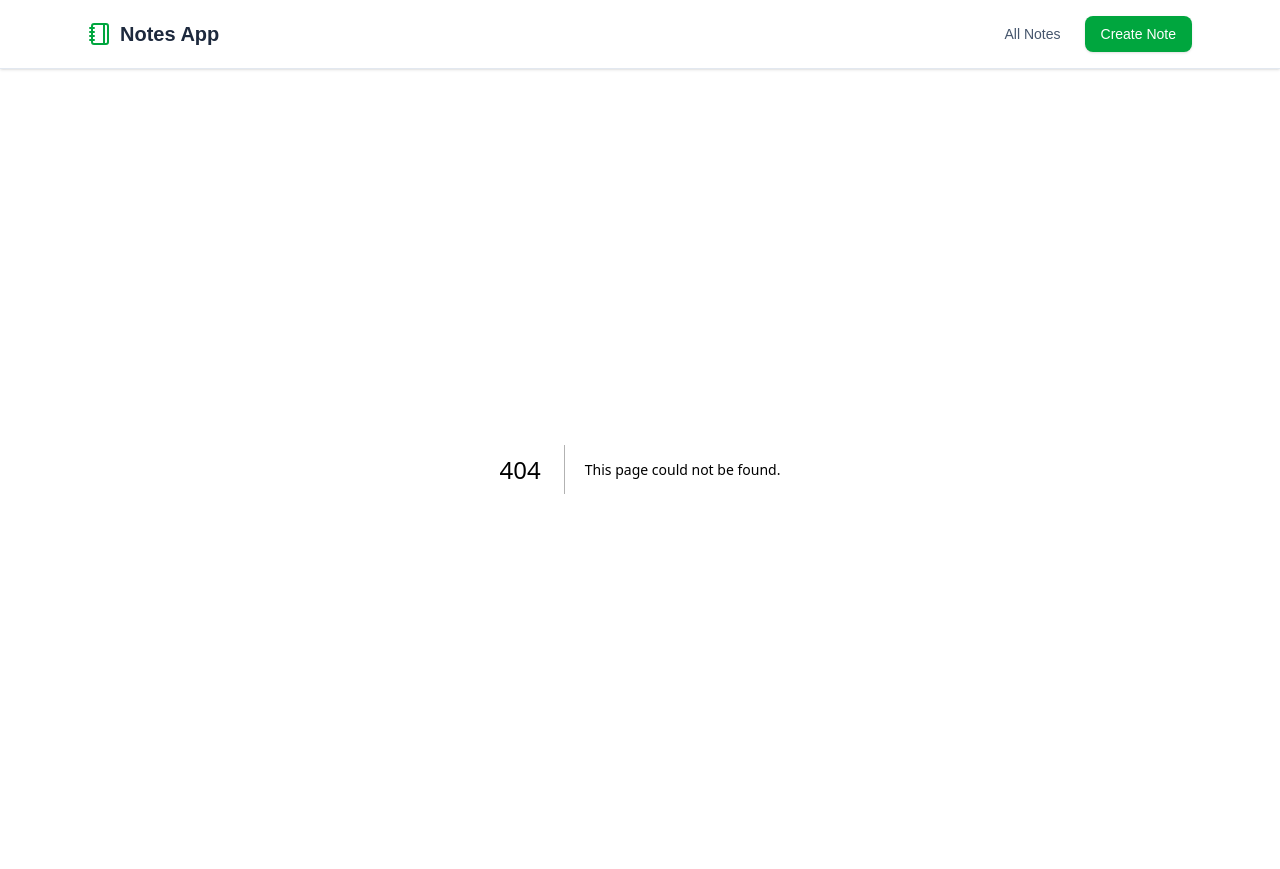
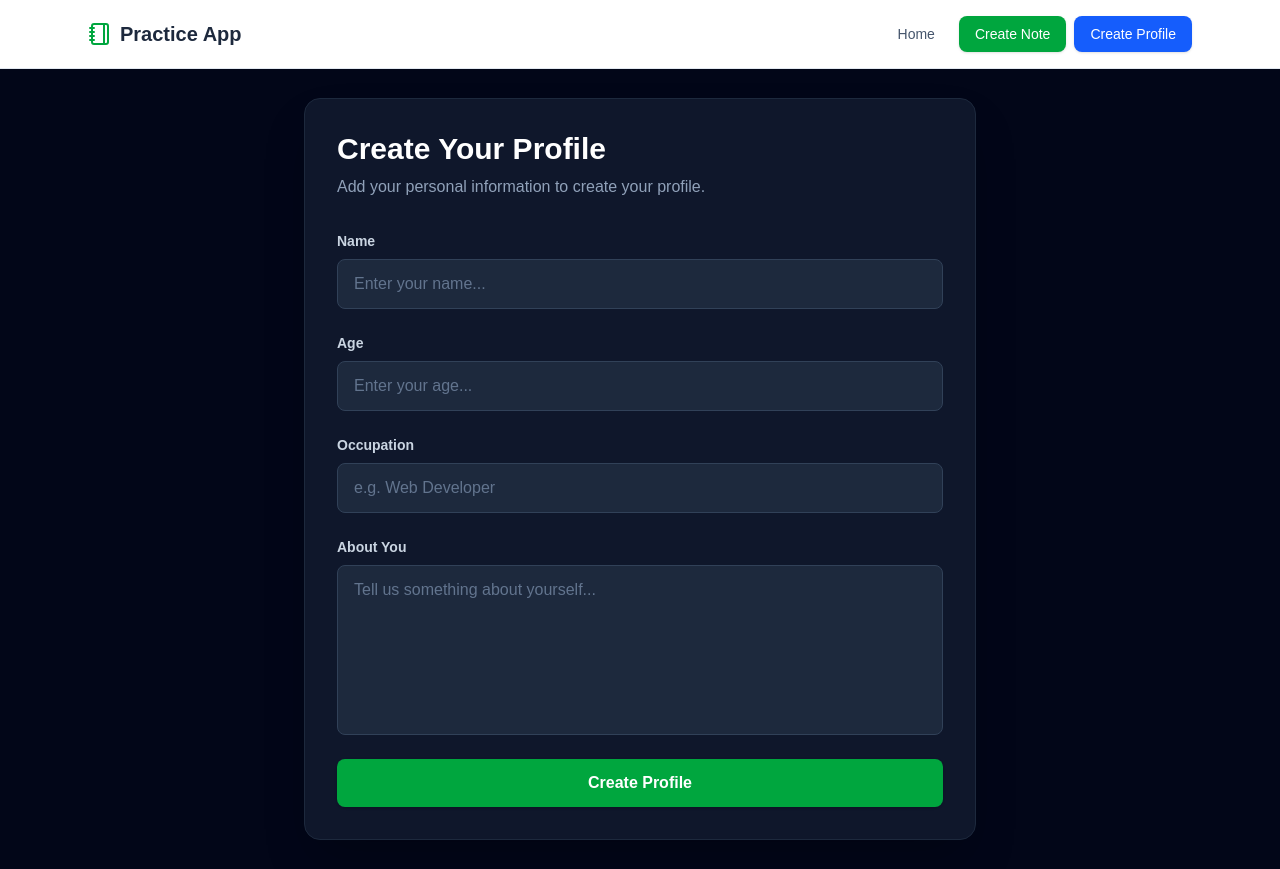
Before and after one commit to tonmoystark/full-stack-notes-app, a Next.js app: page /createProfile in a window 1280 px wide. Before the commit this address had no page. Built offline with nearby package versions, Linux system fonts and the light colour scheme.

Commit message:
backend post get profile, form added

```diff
--- /dev/null
+++ b/app/api/profiles/route.js
@@ -0,0 +1,65 @@
+import { connectDB } from "@/lib/db";
+import { profileModel } from "@/lib/models/profiles.model";
+
+export async function POST(req) {
+  try {
+    await connectDB();
+    const { name, age, occupation, message } = await req.json();
+
+    if (!name || !age || !occupation || !message) {
+      return Response.json({
+        message: "Need to fill all the inputs",
+        success: false,
+      });
+    }
+
+    const createdProfile = await profileModel.create({
+      name,
+      age,
+      occupation,
+      message,
+    });
+
+    return Response.json(
+      {
+        success: true,
+        message: "profile created successfully",
+        createdProfile,
+      },
+      { status: 201 },
+    );
+  } catch (error) {
+    console.log(error + "profile creation failed");
+    return Response.json(
+      {
+        message: "Profile creation failed",
+        success: false,
+      },
+      { status: 500 },
+    );
+  }
+}
+
+export async function GET() {
+  try {
+    await connectDB();
+    const allProfiles = await profileModel.find().sort({ createdAt: -1 });
+    return Response.json(
+      {
+        allProfiles,
+        success: true,
+        message: "Got all the profiles",
+      },
+      { status: 200 },
+    );
+  } catch (error) {
+    console.log(error + "falied to fetch all profiles data");
+    return Response.json(
+      {
+        message: "Failed to fetch all profiles data",
+        success: false,
+      },
+      { status: 500 },
+    );
+  }
+}
--- /dev/null
+++ b/app/createProfile/page.jsx
@@ -0,0 +1,12 @@
+import CreateProfileForm from "@/components/profiles/CreateProfileForm";
+import React from "react";
+
+const CreateProfile = () => {
+  return (
+    <div>
+      <CreateProfileForm />
+    </div>
+  );
+};
+
+export default CreateProfile;
--- a/app/page.js
+++ b/app/page.js
@@ -9,6 +9,7 @@ export default async function Home() {
       <div className=" w-full">
         <h1 className="text-3xl font-bold text-center my-10">Notes App</h1>
         <NoteContainer />
+        <h1 className="text-3xl font-bold text-center my-10">Profiles App</h1>
       </div>
     </div>
   );
--- a/components/NavBar.jsx
+++ b/components/NavBar.jsx
@@ -1,4 +1,4 @@
-import { Notebook } from "lucide-react";
+import { Notebook, PanelRightInactiveIcon } from "lucide-react";
 import Link from "next/link";
 import React from "react";
 
@@ -11,7 +11,7 @@ const NavBar = () => {
           className="flex items-center gap-2 text-xl font-bold text-slate-800 transition hover:text-green-600"
         >
           <Notebook size={24} className="text-green-600" />
-          <span>Notes App</span>
+          <span>Practice App</span>
         </Link>
 
         <nav className="flex items-center gap-2">
@@ -19,14 +19,19 @@ const NavBar = () => {
             href="/"
             className="rounded-lg px-4 py-2 text-sm font-medium text-slate-600 transition hover:bg-slate-100 hover:text-green-600"
           >
-            All Notes
+            Home
           </Link>
-
           <Link
             href="/createNote"
             className="rounded-lg bg-green-600 px-4 py-2 text-sm font-medium text-white shadow-sm transition hover:bg-green-700 hover:shadow-md"
           >
             Create Note
+          </Link>
+          <Link
+            href="/createProfile"
+            className="rounded-lg bg-blue-600 px-4 py-2 text-sm font-medium text-white shadow-sm transition hover:bg-blue-700 hover:shadow-md"
+          >
+            Create Profile
           </Link>
         </nav>
       </div>
--- /dev/null
+++ b/components/profiles/CreateProfileForm.jsx
@@ -0,0 +1,124 @@
+"use client";
+import React, { useState } from "react";
+
+const CreateProfileForm = () => {
+  const [name, setName] = useState("");
+  const [age, setAge] = useState("");
+  const [occupation, setOccupation] = useState("");
+  const [message, setMessage] = useState("");
+  const [loading, setLoading] = useState(false);
+
+  const submitHandler = async (e) => {};
+  return (
+    <div className="min-h-screen bg-slate-950 p-6 flex items-center justify-center">
+      <div className="w-full max-w-2xl">
+        <div className="bg-slate-900 rounded-2xl shadow-2xl border border-slate-800 p-8">
+          {/* Header */}
+          <div className="mb-8">
+            <h1 className="text-3xl font-bold text-white">
+              Create Your Profile
+            </h1>
+            <p className="text-slate-400 mt-2">
+              Add your personal information to create your profile.
+            </p>
+          </div>
+
+          <form className="flex flex-col gap-6" onSubmit={submitHandler}>
+            {/* Name */}
+            <div className="flex flex-col gap-2">
+              <label
+                htmlFor="name"
+                className="text-sm font-semibold text-slate-300"
+              >
+                Name
+              </label>
+
+              <input
+                type="text"
+                name="name"
+                id="name"
+                value={name}
+                onChange={(e) => setName(e.target.value)}
+                placeholder="Enter your name..."
+                className="w-full rounded-lg border border-slate-700 bg-slate-800 px-4 py-3 text-white placeholder:text-slate-500 outline-none transition focus:border-green-500 focus:bg-slate-800 focus:ring-2 focus:ring-green-500/20"
+              />
+            </div>
+
+            {/* Age */}
+            <div className="flex flex-col gap-2">
+              <label
+                htmlFor="age"
+                className="text-sm font-semibold text-slate-300"
+              >
+                Age
+              </label>
+
+              <input
+                type="number"
+                name="age"
+                id="age"
+                value={age}
+                onChange={(e) => setAge(e.target.value)}
+                placeholder="Enter your age..."
+                className="w-full rounded-lg border border-slate-700 bg-slate-800 px-4 py-3 text-white placeholder:text-slate-500 outline-none transition focus:border-green-500 focus:bg-slate-800 focus:ring-2 focus:ring-green-500/20"
+              />
+            </div>
+
+            {/* Occupation */}
+            <div className="flex flex-col gap-2">
+              <label
+                htmlFor="occupation"
+                className="text-sm font-semibold text-slate-300"
+              >
+                Occupation
+              </label>
+
+              <input
+                type="text"
+                name="occupation"
+                id="occupation"
+                value={occupation}
+                onChange={(e) => setOccupation(e.target.value)}
+                placeholder="e.g. Web Developer"
+                className="w-full rounded-lg border border-slate-700 bg-slate-800 px-4 py-3 text-white placeholder:text-slate-500 outline-none transition focus:border-green-500 focus:bg-slate-800 focus:ring-2 focus:ring-green-500/20"
+              />
+            </div>
+
+            {/* Message */}
+            <div className="flex flex-col gap-2">
+              <label
+                htmlFor="message"
+                className="text-sm font-semibold text-slate-300"
+              >
+                About You
+              </label>
+
+              <textarea
+                name="message"
+                id="message"
+                rows="6"
+                value={message}
+                onChange={(e) => setMessage(e.target.value)}
+                placeholder="Tell us something about yourself..."
+                className="w-full resize-none rounded-lg border border-slate-700 bg-slate-800 px-4 py-3 text-white placeholder:text-slate-500 outline-none transition focus:border-green-500 focus:bg-slate-800 focus:ring-2 focus:ring-green-500/20"
+              ></textarea>
+
+              {/* {statusMessage} */}
+            </div>
+
+            {/* Button */}
+            <button
+              disabled={loading}
+              type="submit"
+              className="w-full rounded-lg bg-green-600 py-3 font-semibold text-white shadow-sm transition hover:bg-green-500 hover:shadow-md active:scale-[0.98] disabled:cursor-not-allowed disabled:opacity-50"
+            >
+              {loading ? "Creating Profile..." : "Create Profile"}
+            </button>
+          </form>
+        </div>
+      </div>
+    </div>
+  );
+};
+
+export default CreateProfileForm;
--- /dev/null
+++ b/lib/models/profiles.model.js
@@ -0,0 +1,29 @@
+import mongoose from "mongoose";
+
+const profileSchema = new mongoose.Schema({
+  name: {
+    type: String,
+    required: true,
+    trim: true,
+    max: 100,
+  },
+  age: {
+    type: Number,
+    required: true,
+  },
+  occupation: {
+    type: String,
+    required: true,
+    trim: true,
+    max: 100,
+  },
+  message: {
+    type: Text,
+    required: true,
+    trim: true,
+    max: 700,
+  },
+});
+
+export const profileModel =
+  mongoose.models.profiles || mongoose.model("profiles", profileSchema);
```
